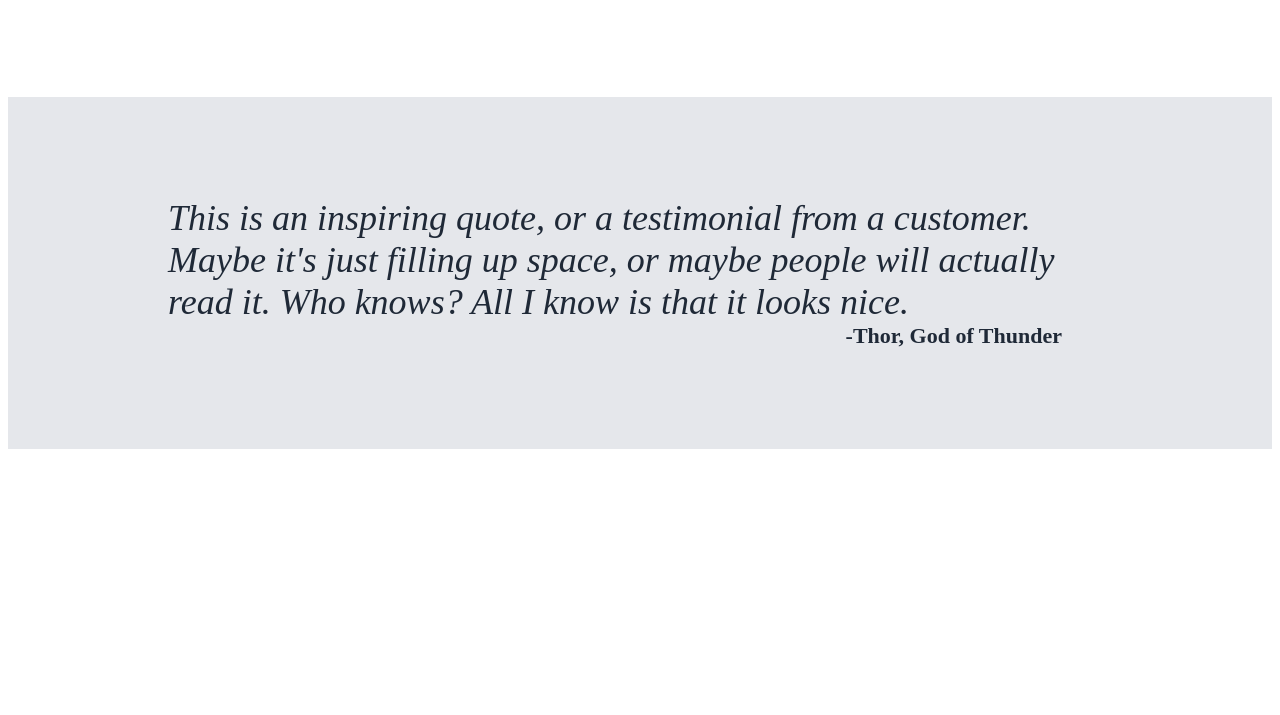
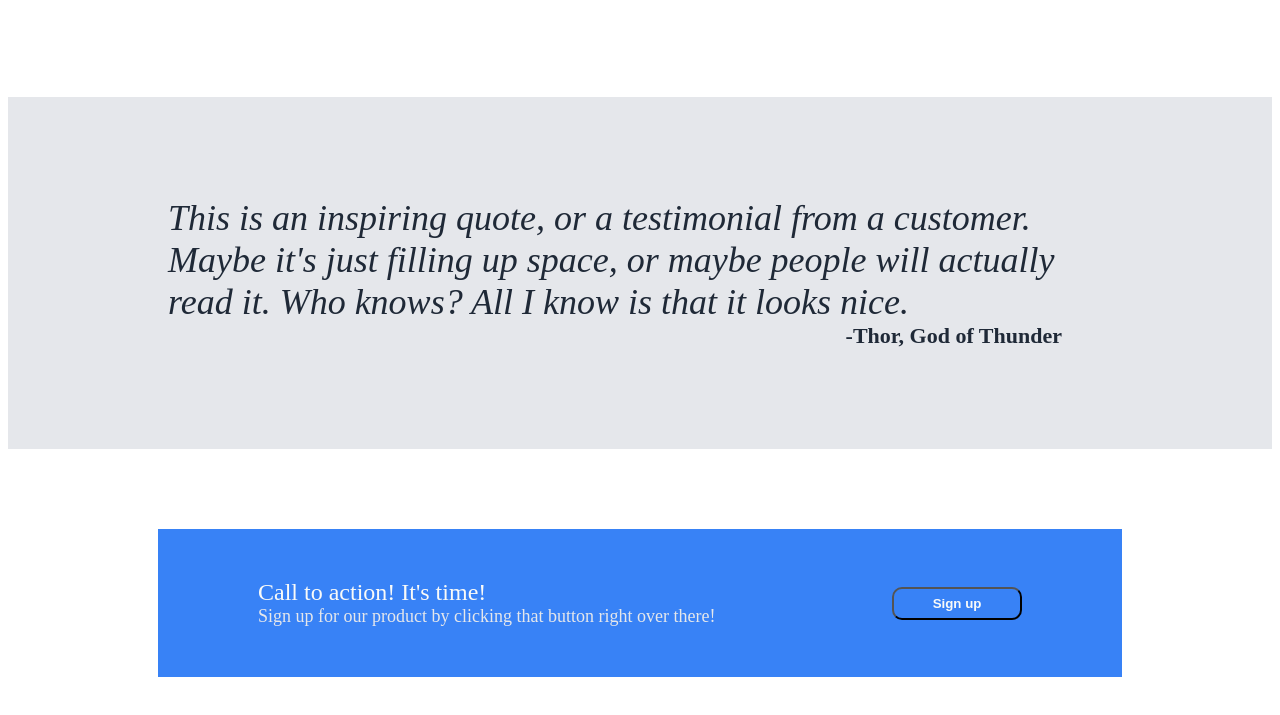
Before and after one commit to DoBryanCS/Project-Landing-Page, a plain HTML site: page index.html in a window 1280 px wide. Shown: the part 688-1403 px from the top of the page. Before the commit the page ends 1145 px from the top, so only its background shows below. Drawn offline with Linux system fonts and the light colour scheme.

Commit message:
Section 4 content finished

```diff
--- a/index.html
+++ b/index.html
@@ -25,7 +25,7 @@
                 <div class="subtext">This website has some subtext that goes here under the main title. It's a
                     smaller font and the color is lower contrast
                 </div>
-                <button>Sign up</button>
+                <button class="signupBtn1">Sign up</button>
             </div>
             <img src="" alt="this is a placeholder for an image">
         </div>
@@ -64,5 +64,18 @@
             </div>
         </div>
     </div>
+    <div class="section4">
+        <div class="box">
+            <div class="info2">
+                <div class="info2Column">
+                    <div class="text2">Call to action! It's time!</div>
+                    <div class="subtext2">Sign up for our product by clicking
+                        that button right over there!
+                    </div>
+                </div>
+                <button class="signupBtn2">Sign up</button>
+            </div>
+        </div>
+    </div>
 </body>
 </html>
--- a/style.css
+++ b/style.css
@@ -35,7 +35,7 @@ a {
     margin-bottom: 10px;
 }
 
-button {
+button.signupBtn1 {
     border-radius: 10px;
     color: #F9FAF8;
     background-color: #3882f6;
@@ -140,3 +140,46 @@ ul {
     justify-content: flex-end;
     margin-right: 50px;
 }
+
+/*Section 4-------------------------------------------*/
+
+.section4 {
+    background-color: white;
+}
+
+.box {
+    background-color: #3882f6;
+    margin-top: 80px;
+    margin-bottom: 80px;
+    margin-left: 150px;
+    margin-right: 150px;
+}
+
+.info2 {
+    display: flex;
+    align-items: center;
+    margin-left: 100px;
+    margin-right: 100px;
+    padding-top: 50px;
+    padding-bottom: 50px;
+    justify-content: space-between;
+}
+
+.text2 {
+    font-size: 24px;
+    color: #F9FAF8;
+}
+
+.subtext2 {
+    font-size: 18px;
+    color: #E5E7EB;
+}
+
+button.signupBtn2 {
+    border-radius: 10px;
+    color: #F9FAF8;
+    background-color: #3882f6;
+    font-weight: bold;
+    padding: 7px;
+    width: 17%;
+}
```
